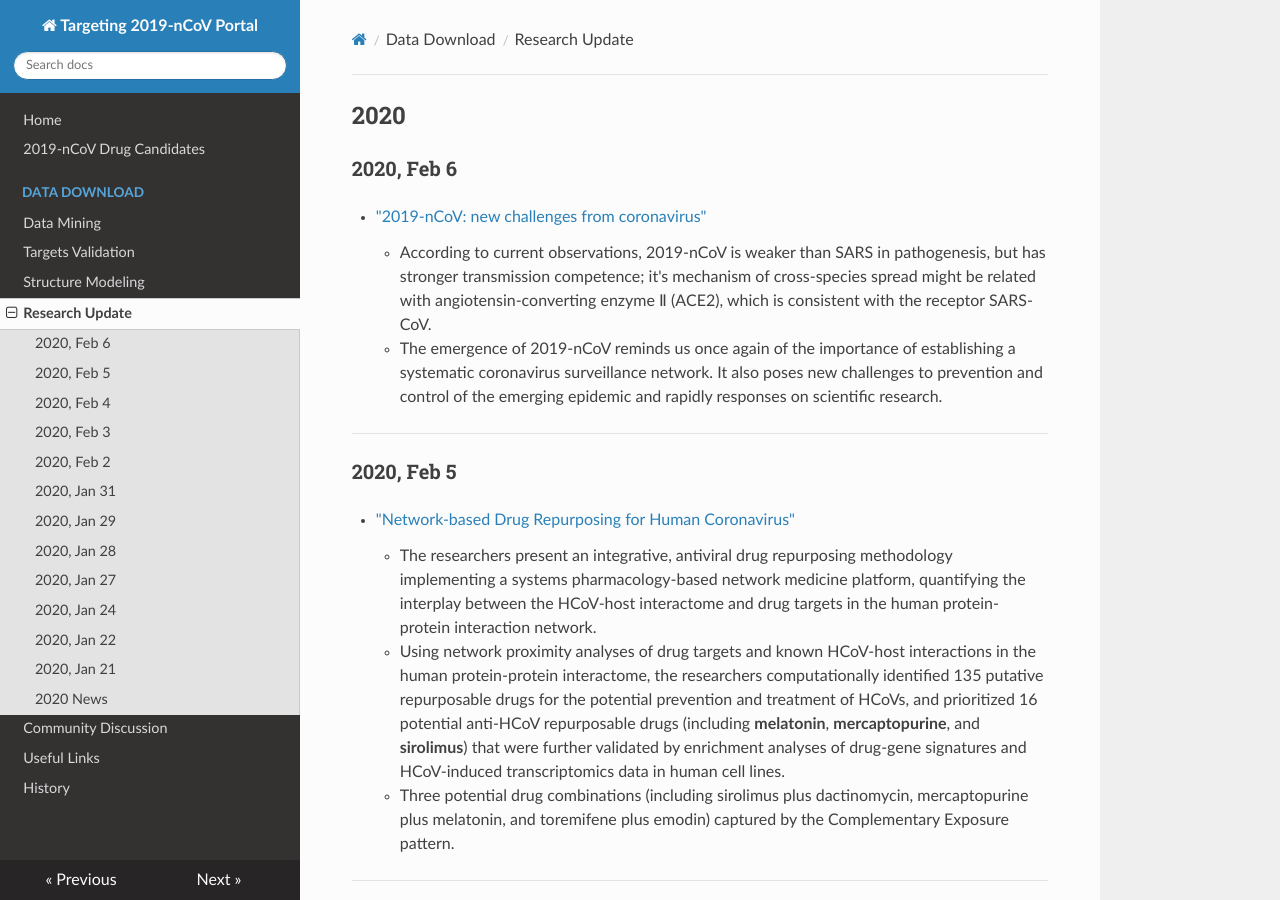
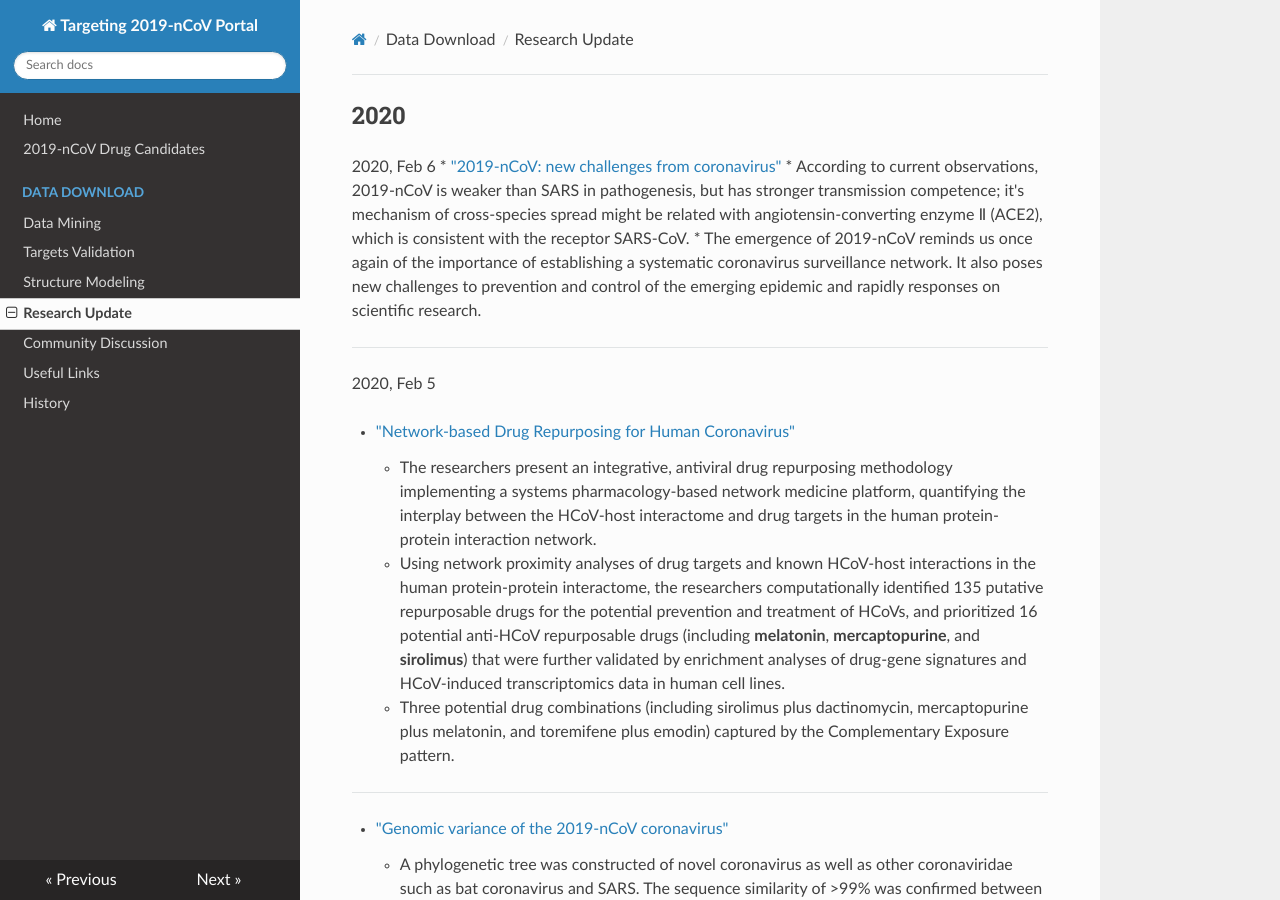
Before and after one commit to GHDDI-AILab/Targeting2019-nCoV, an MkDocs documentation site: the page built from docs/research_progress.md, in a window 1280 px wide and 900 px high. Built offline with MkDocs 1.6.1, drawn with Linux system fonts in a browser that asks for light colours; nearby versions of some CDN libraries.

Commit message:
update decimal places and literature format

```diff
--- a/docs/research_progress.md
+++ b/docs/research_progress.md
@@ -1,13 +1,13 @@
 ## 2020
 
-### 2020, Feb 6
+2020, Feb 6
 * ["2019-nCoV: new challenges from coronavirus"](http://rs.yiigle.com/yufabiao/1179575.htm)
     * According to current observations, 2019-nCoV is weaker than SARS in pathogenesis, but has stronger transmission competence; it's mechanism of cross-species spread might be related with angiotensin-converting enzyme Ⅱ (ACE2), which is consistent with the receptor SARS-CoV.
     * The emergence of 2019-nCoV reminds us once again of the importance of establishing a systematic coronavirus surveillance network. It also poses new challenges to prevention and control of the emerging epidemic and rapidly responses on scientific research.
 
 ---
 
-### 2020, Feb 5
+2020, Feb 5
 
 * ["Network-based Drug Repurposing for Human Coronavirus"](https://www.medrxiv.org/content/10.1101/2020.02.03.20020263v1.full.pdf)
     * The researchers present an integrative, antiviral drug repurposing methodology implementing a systems pharmacology-based network medicine platform, quantifying the interplay between the HCoV-host interactome and drug targets in the human protein-protein interaction network.
@@ -28,7 +28,7 @@
 
 ---
 
-### 2020, Feb 4
+2020, Feb 4
 
  * ["Remdesivir and chloroquine effectively inhibit the recently emerged novel coronavirus (2019-nCoV) in vitro"](https://www.nature.com/articles/s41422-020-0282-0)
     * This Letter to the Editor article first identifies several existing antiviral drugs to treat related viral infections. Through standard in vitro assays, the researchers found that remdesivir and chloroquine are highly effective in the control of 2019-nCoV infection in vitro, and recommend further human patient assessment based on these drugs' previous safety track record on human patients.
@@ -55,7 +55,7 @@
 
 ---
 
-### 2020, Feb 3
+2020, Feb 3
 
  * Gilead Sciences and 2019 Novel Coronavirus (2019-nCoV)
     * Remdesivir from Gilead Sciences [enters Phase III](https://www.bioworld.com/articles/432804-gileads-remdesivir-enters-china-phase-iii-trial-to-fight-coronavirus) clinical trials in China on February 3, 2020.
@@ -63,7 +63,7 @@
 
 ---
 
-### 2020, Feb 2
+2020, Feb 2
 
  * [Genome Detective Coronavirus Typing Tool for rapid identification and characterization of novel coronavirus genomes](https://www.biorxiv.org/content/10.1101/2020.01.31.928796v1)
     * Genome Detective is a web-based, user-friendly software application to quickly and accurately assemble all known virus genomes from next generation sequencing datasets. This application allows the identification of phylogenetic clusters and genotypes from assembled genomes in FASTA format.
@@ -84,7 +84,7 @@
 
 ---
 
-### 2020, Jan 31
+2020, Jan 31
 
  * [Drug treatment options for the 2019-new coronavirus (2019-nCoV)](https://www.jstage.jst.go.jp/article/bst/advpub/0/advpub_2020.01020/_article)
     * Lopinavir /Ritonavir, Nucleoside analogues, Neuraminidase inhibitors, Remdesivir, peptide (EK1), abidol, RNA synthesis inhibitors (such as TDF, 3TC), anti-inflammatory drugs (such as hormones and other molecules), Chinese traditional medicine, such ShuFengJieDu Capsules and Lianhuaqingwen Capsule, could be the drug treatment options for 2019-nCoV. However, the efficacy and safety of these drugs for 2019- nCoV still need to be further confirmed by clinical experiments
@@ -101,7 +101,7 @@
 
 ---
 
-### 2020, Jan 29
+2020, Jan 29
 
  * [Therapeutic Drugs Targeting 2019-nCoV Main Protease by High-Throughput Screening](https://www.biorxiv.org/content/10.1101/2020.01.28.922922v2)
     * The main protease of SARS-CoV is essential for the life cycle of the virus, which showed 96.1% of similarity with the main proteaseof 2019-nCoV, is considered to be an attractive target for drug development.
@@ -119,7 +119,7 @@
 
 ---
 
-### 2020, Jan 28
+2020, Jan 28
 
  * [Potent binding of 2019 novel coronavirus spike protein by a SARS coronavirus-specific human monoclonal antibody](https://www.biorxiv.org/content/10.1101/2020.01.28.923011v1)
     * We report for the first time that a SARS-CoV-specific human monoclonal antibody, CR3022, could bind potently with 2019-nCoV RBD (KD of 6.3 nM). The epitope of CR3022 does not overlap with the ACE2 binding site within 2019-nCoV RBD. Therefore, CR3022 has the potential to be developed as candidate therapeutics, alone or in combination with other neutralizing antibodies, for the prevention and treatment of 2019-nCoV infections
@@ -132,7 +132,7 @@
 
 ---
 
-### 2020, Jan 27
+2020, Jan 27
 
  * ["From SARS-CoV to Wuhan 2019-nCoV Outbreak: Similarity of Early Epidemic and Prediction of Future Trends"](http://ghddiai.oss-cn-zhangjiakou.aliyuncs.com/file/file_fswncoseep.pdf)
     * The ongoing outbreak in China caused by the 2019-nCoV is very similar in many aspects  to SARS in 2003. This article, using epidemiological surveys and analyses from the early stage of the SARS outbreak, assesses and compares characteristics of these two outbreaks. Using the current data, the cumulative counts of 2019-nCoV cases was estimated about 2-3 times the total number of SARS, and the peak incidence is predicted to be in early or middle February. It is suggested that regional migration should be limited or prohibited to prevent the emergence and movement of a super-spreader.
@@ -144,7 +144,7 @@
 
 ---
 
-### 2020, Jan 24
+2020, Jan 24
 
  * ["A familial cluster of pneumonia associated with the 2019 novel coronavirus indicating person-to-person transmission: a study of a family cluster"](http://ghddiai.oss-cn-zhangjiakou.aliyuncs.com/file/file_afcpancippt.pdf)
     * The results of this study report the findings of 5 patients in a family cluster who were infected with the novel coronavirus. This study includes epidemiological, clinical, laboratory, radiological, and microbiological data regarding the patients. It was found that symptoms presented 3-6 days after exposure. Additionally, it was found through next-generation sequencing that the novel coronavirus is highly related to SARS coronaviruses.
@@ -154,7 +154,7 @@
 
 ---
 
-### 2020, Jan 22
+2020, Jan 22
 
  * ["Functional assessment of cell entry and receptor usage for lineage B β-coronaviruses, including 2019-nCoV"](http://ghddiai.oss-cn-zhangjiakou.aliyuncs.com/file/file_facerulbbc.pdf)
     * This article shares a recent development where researchers developed an approach to rapidly screen lineage B betacoronaviruses, and their ability to infect cell types from different species. They found that bypassing the host protease processing barrier allows several lineage B viruses to enter human cells. These different lineage B viruses can also recombine to gain entry into human cells with human ACE2 being the receptor for 2019-nCoV.
@@ -166,14 +166,14 @@
 
 ----
 
-### 2020, Jan 21
+2020, Jan 21
 
  * ["Evolution of the novel coronavirus from the ongoing Wuhan outbreak and modeling of its spike protein for risk of human transmission"](http://ghddiai.oss-cn-zhangjiakou.aliyuncs.com/file/file_encwomsp.pdf)
     * Analysis showed that the Wuhan CoV shared a common ancestor with SARS coronavirus that resembles the bat coronavirus HKU9-1. This work points to the RBD domain of the Wuhan CoV S-protein which supports strong interaction with human ACE2 molecules.
 
 ---
 
-### 2020 News
+## 2020 News
 
  * Summary of 2019-nCoV research progress
     * This [article](https://mp.weixin.qq.com/s/bYd1y9f_Rif7N9VhmlZTTQ) summarizes the recent advances made (as of January 29, 2020) regarding the 2019-nCoV outbreak. Many recent scientific publications are shared in this article.
```
Also changed, not shown: docs/CoV_Experiment_Data.md (+20 -20 lines), docs/nCov_Targets.md (+1 -0 lines).
